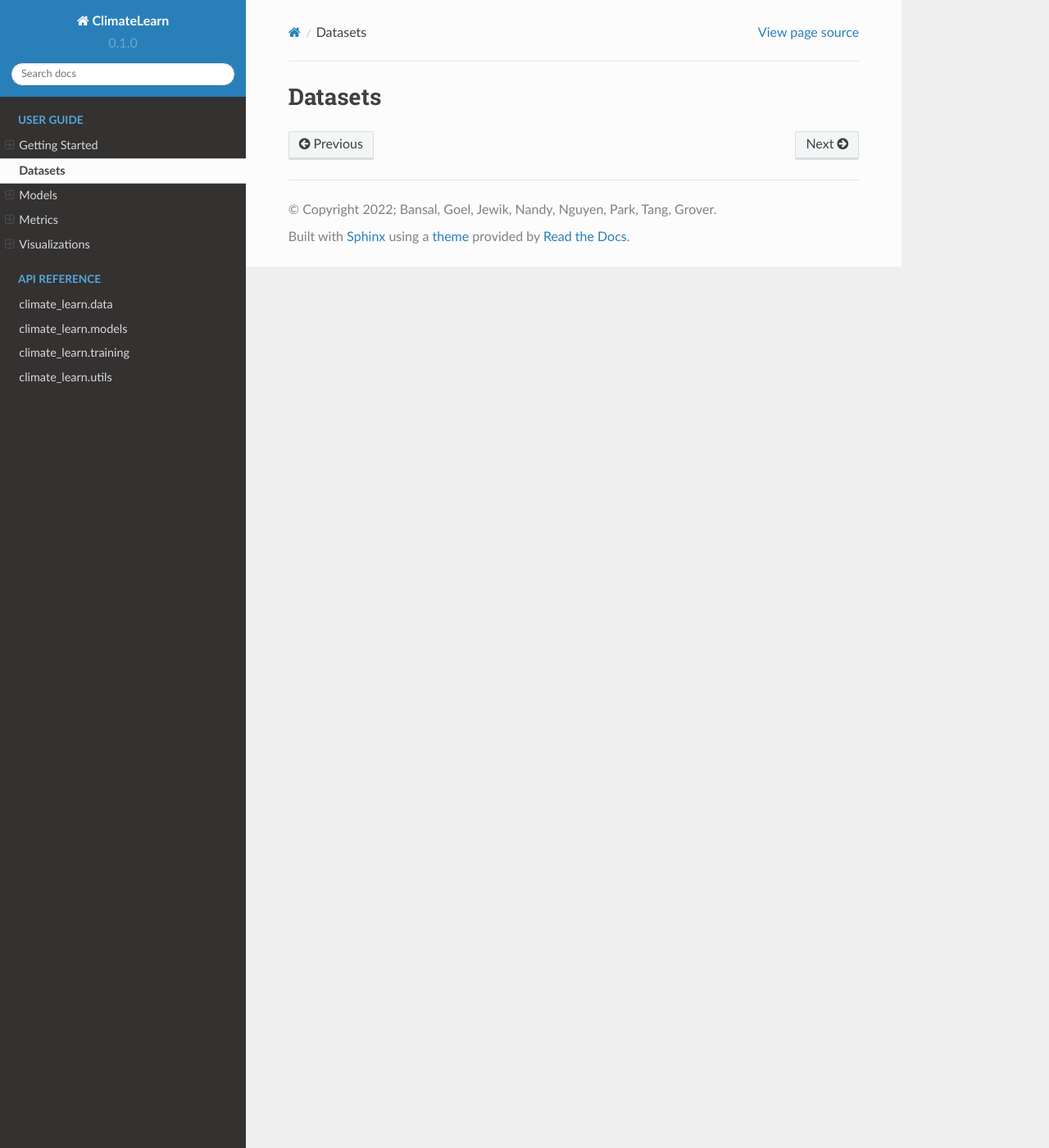
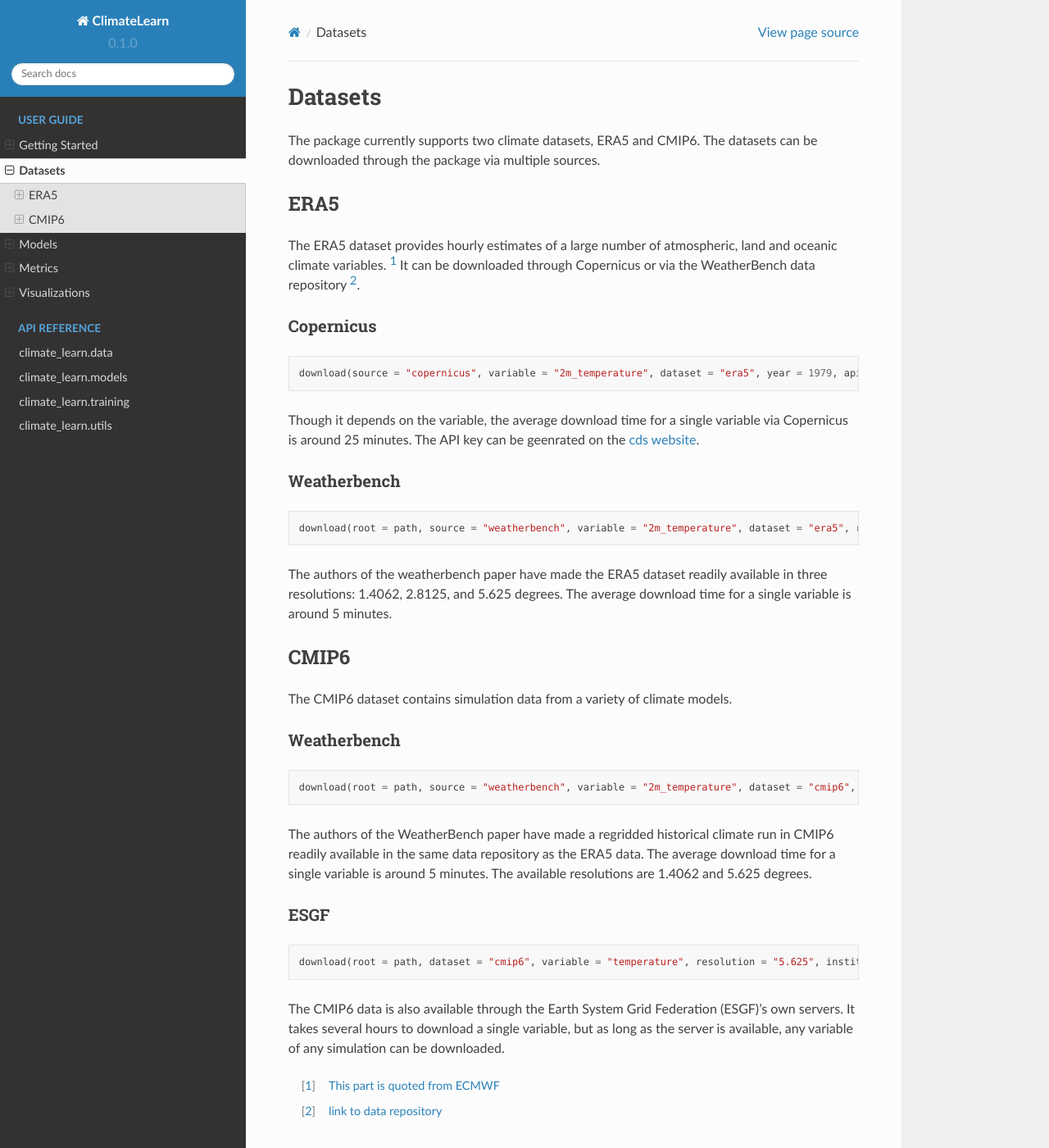
Before and after one commit to aditya-grover/climate-learn, a Sphinx documentation site: the page built from docs/source/user-guide/datasets.rst, in a window 1280 px wide and 1400 px high. Shown: the whole window at 82% size. Built offline with Sphinx 7.4.7 and the Read the Docs theme 2.0.0, drawn with Linux system fonts in a browser that asks for light colours.

Commit message:
docs on downloading datasets

```diff
--- a/docs/source/user-guide/datasets.rst
+++ b/docs/source/user-guide/datasets.rst
@@ -1,2 +1,54 @@
 Datasets
 ========
+
+The package currently supports two climate datasets, ERA5 and CMIP6. The datasets can be downloaded through the package via multiple sources.
+
+
+ERA5
+------------------
+The ERA5 dataset provides hourly estimates of a large number of atmospheric, land and oceanic climate variables. [#]_ It can be downloaded through Copernicus or via the WeatherBench data repository [#]_.
+
+Copernicus
+^^^^^^^^^^^^^^
+
+.. code-block:: python
+
+    download(source = "copernicus", variable = "2m_temperature", dataset = "era5", year = 1979, api_key = api_key)
+
+Though it depends on the variable, the average download time for a single variable via Copernicus is around 25 minutes. The API key can be geenrated on the `cds website <https://cds.climate.copernicus.eu/api-how-to>`_.
+
+Weatherbench
+^^^^^^^^^^^^^^^
+
+.. code-block:: python
+
+    download(root = path, source = "weatherbench", variable = "2m_temperature", dataset = "era5", resolution = "5.625")
+
+The authors of the weatherbench paper have made the ERA5 dataset readily available in three resolutions: 1.4062, 2.8125, and 5.625 degrees. The average download time for a single variable is around 5 minutes.
+
+
+CMIP6
+------------------
+The CMIP6 dataset contains simulation data from a variety of climate models.
+
+Weatherbench
+^^^^^^^^^^^^^^
+
+.. code-block:: python
+
+    download(root = path, source = "weatherbench", variable = "2m_temperature", dataset = "cmip6", resolution = "5.625")
+
+The authors of the WeatherBench paper have made a regridded historical climate run in CMIP6 readily available in the same data repository as the ERA5 data. The average download time for a single variable is around 5 minutes. The available resolutions are 1.4062 and 5.625 degrees.
+
+ESGF
+^^^^^^^^^^^^^^
+
+.. code-block:: python
+
+    download(root = path, dataset = "cmip6", variable = "temperature", resolution = "5.625", institutionID="MPI-M", sourceID="MPI-ESM1-2-HR", exprID="historical")
+
+The CMIP6 data is also available through the Earth System Grid Federation (ESGF)'s own servers. It takes several hours to download a single variable, but as long as the server is available, any variable of any simulation can be downloaded.
+
+
+.. [#] `This part is quoted from ECMWF <https://www.ecmwf.int/en/forecasts/datasets/reanalysis-datasets/era5>`_
+.. [#] `link to data repository <https://mediatum.ub.tum.de/1524895>`_
```
